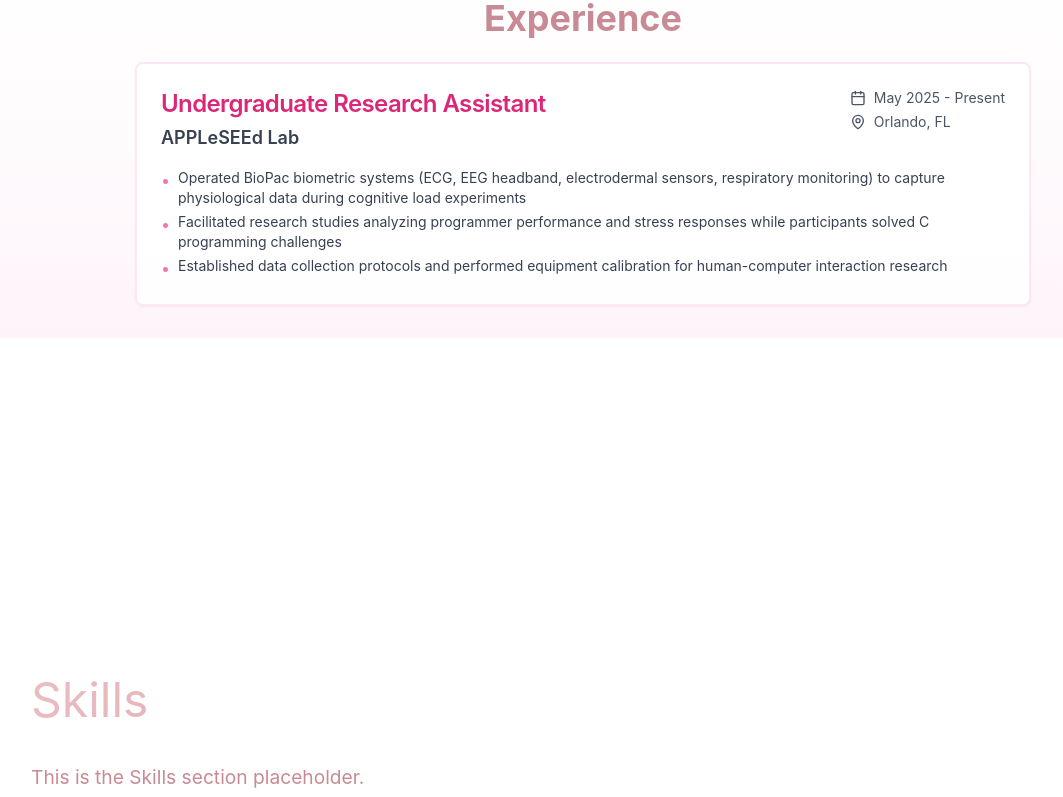
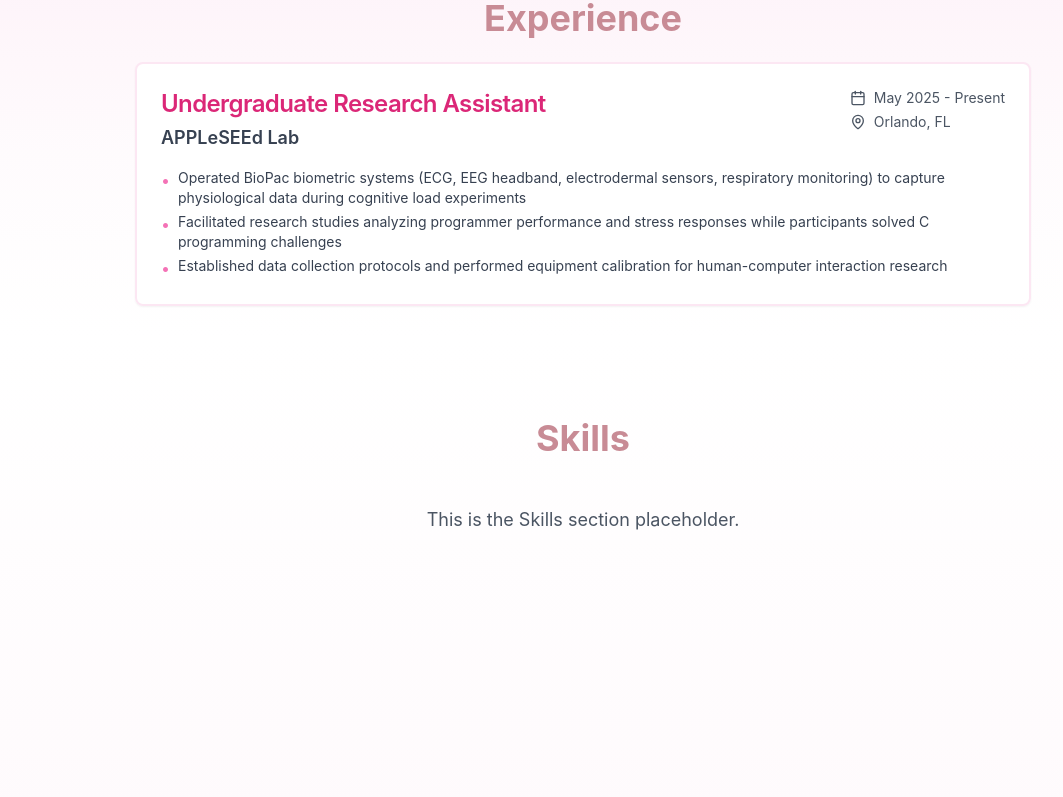
Before and after one commit to codedbycupidity/portfolio, a React (Vite) app: page / in a window 1280 px wide. Shown: the part 2000-2797 px from the top of the page, without its empty margins (57-1120 px from the left). Built offline with nearby package versions, Linux system fonts and the light colour scheme; a web font is replaced by a local one.

Commit message:
fix gradient on section backgrounds

```diff
--- a/src/components/AboutSection.tsx
+++ b/src/components/AboutSection.tsx
@@ -94,7 +94,7 @@ const AboutSection = () => {
   return (
     <section id="home" ref={sectionRef} className="min-h-screen">
       {/* Hero Section - Separate Div */}
-      <div className="bg-white py-20 ">
+      <div className="bg-gradient-to-b from-white to-pink-50 py-20">
         <div className="container mx-auto px-6">
           <div className="flex justify-between items-center max-w-6xl mx-auto">
             <div className="text-left">
--- a/src/components/Experience.tsx
+++ b/src/components/Experience.tsx
@@ -17,7 +17,7 @@ const Experience = () => {
   ];
 
   return (
-    <section id="experience" className="py-8 bg-gradient-to-b from-white via-pink-50/30 to-pink-100/50">
+    <section id="experience" className="py-8 bg-gradient-to-b from-pink-100/50 via-pink-50/30 to-white">
       <div className="container mx-auto px-6">
         <h2 className="text-4xl font-bold text-center mb-6 text-foreground">Experience</h2>
 
--- a/src/components/Projects.tsx
+++ b/src/components/Projects.tsx
@@ -117,7 +117,7 @@ const Projects = () => {
   return (
     <section
       id="projects"
-      className="min-h-screen py-20 bg-gradient-to-b from-pink-100/50 via-pink-50/30 to-white relative overflow-hidden"
+      className="min-h-screen py-20 bg-gradient-to-b from-pink-100/50 via-pink-50/30 to-pink-100/50 relative overflow-hidden"
       ref={containerRef}
       onMouseMove={handleMouseMove}
       onMouseUp={handleMouseUp}
--- a/src/components/Skills.tsx
+++ b/src/components/Skills.tsx
@@ -1,9 +1,9 @@
 const Skills = () => {
   return (
-    <section id="skills" className="section">
-      <div className="section-content">
-        <h2>Skills</h2>
-        <p>This is the Skills section placeholder.</p>
+    <section id="skills" className="min-h-screen py-20 bg-gradient-to-b from-white via-pink-50/30 to-pink-100/40">
+      <div className="container mx-auto px-6">
+        <h2 className="text-4xl font-bold text-center mb-12 text-foreground">Skills</h2>
+        <p className="text-center text-lg text-gray-600">This is the Skills section placeholder.</p>
       </div>
     </section>
   );
```
